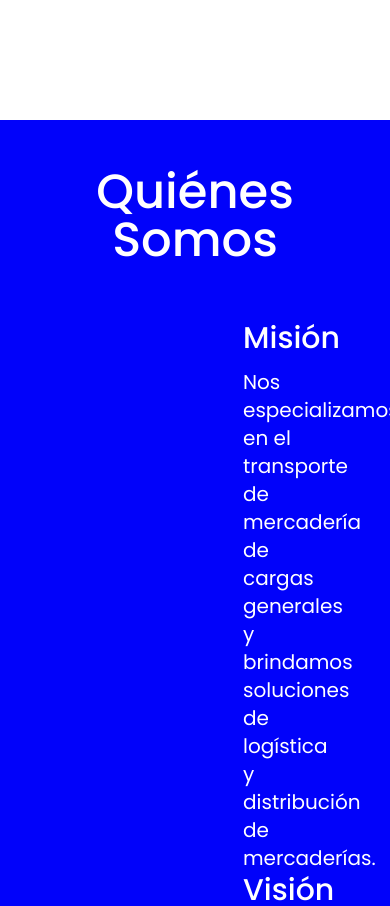
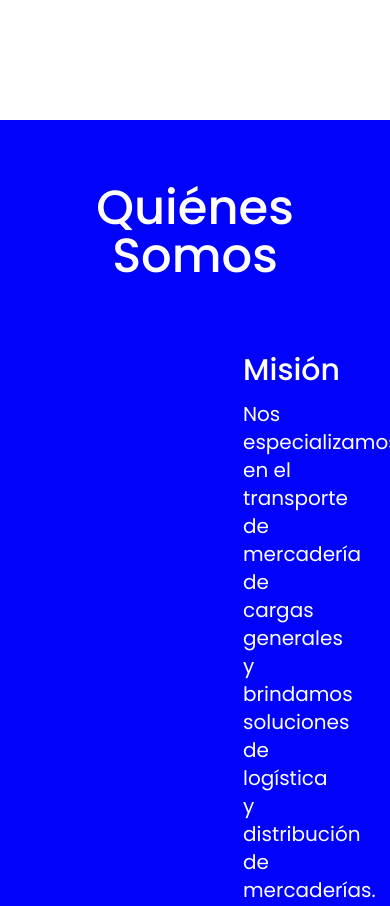
Before and after one commit to FrancoRutigliano/bluestar_Transportes, a React (Vite) app: page / in a window 390 px wide. Shown: the part 3020-3926 px from the top of the page. Built offline with nearby package versions, Linux system fonts and the light colour scheme.

Commit message:
advances on Nosotros

```diff
--- a/src/componentes/Nosotros.tsx
+++ b/src/componentes/Nosotros.tsx
@@ -2,8 +2,8 @@ import camionero from '../assets/camionero.svg'
 export const Nosotros = () => {
   return (
     <section className='bg-azul h-screen'>
-        <h1 className='text-center text-white text-5xl p-12 font-medium'>Quiénes Somos</h1>
-    <div className=" flex">
+        <h1 className='text-center text-white text-5xl p-16 font-medium'>Quiénes Somos</h1>
+    <div className=" flex ">
         <div className=' w-1/2 flex justify-center items-center px-12'>
             <img src={camionero} alt="camionero" />
         </div>
--- a/src/componentes/WorkWithUs.tsx
+++ b/src/componentes/WorkWithUs.tsx
@@ -8,7 +8,7 @@ import hours from '../assets/icons/24hs.svg'
 export const WorkWithUs = () => {
   return (
         <section className='bg-azul text-white w-full lg:p-20 '>
-            <h1 className='text-center lg:text-5xl  lg:pt-20 font-medium  '>Trabajá con nosotros</h1>
+            <h1 className='text-center lg:text-5xl  lg:pt-44 font-medium  '>Trabajá con nosotros</h1>
         <article className='grid grid-cols-3 gap-4 mx-10 mt-20'>
 
         <div className='flex flex-col items-center justify-center text-center'>
```
